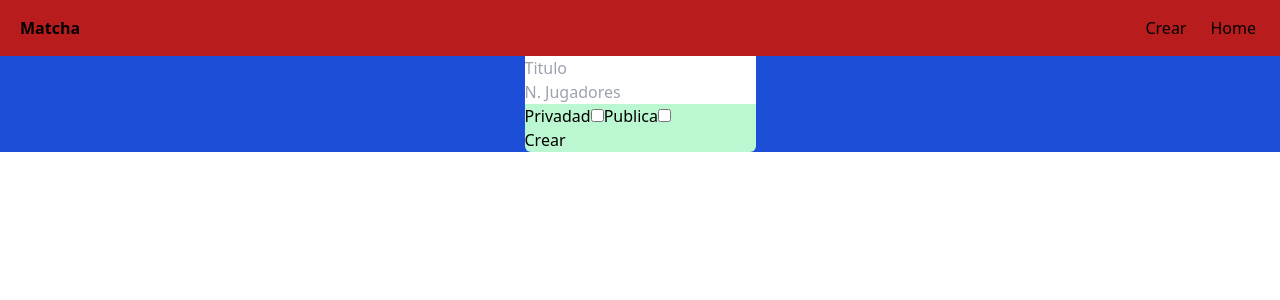
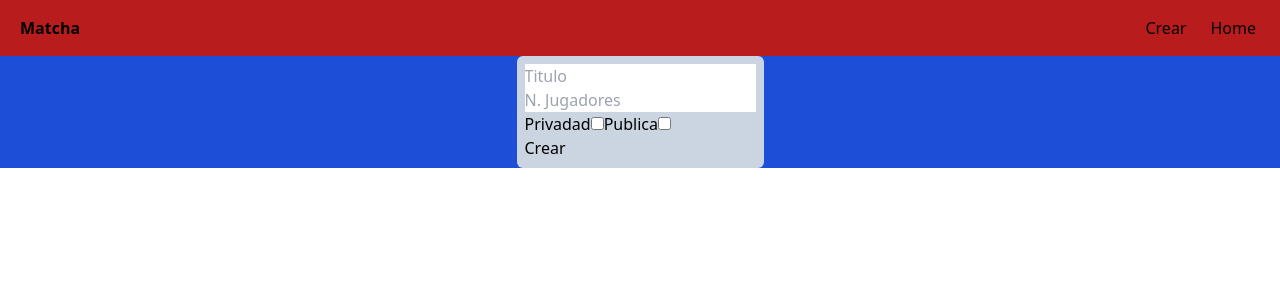
Before and after one commit to LuisArielRetanaHernadez/Memorama, a React (Vite) app: page /create/game in a window 1280 px wide. Shown: the top 300 px of the page. Built offline with nearby package versions, Linux system fonts and the light colour scheme.

Commit message:
agregando p-2, rounded-md y bg-slate al form

```diff
--- a/src/pages/CreateGamer/CreateGamer.jsx
+++ b/src/pages/CreateGamer/CreateGamer.jsx
@@ -2,7 +2,7 @@ const CreateGamer = () => {
 
   return (
     <div className="bg-blue-700 grid grid-cols-create-gamer grid-rows-create-gamer justify-center">
-      <form className="bg-green-200 rounded-md">
+      <form className="p-2 rounded-md bg-slate-300">
         <div>
           <input placeholder="Titulo"/>
         </div>
```
